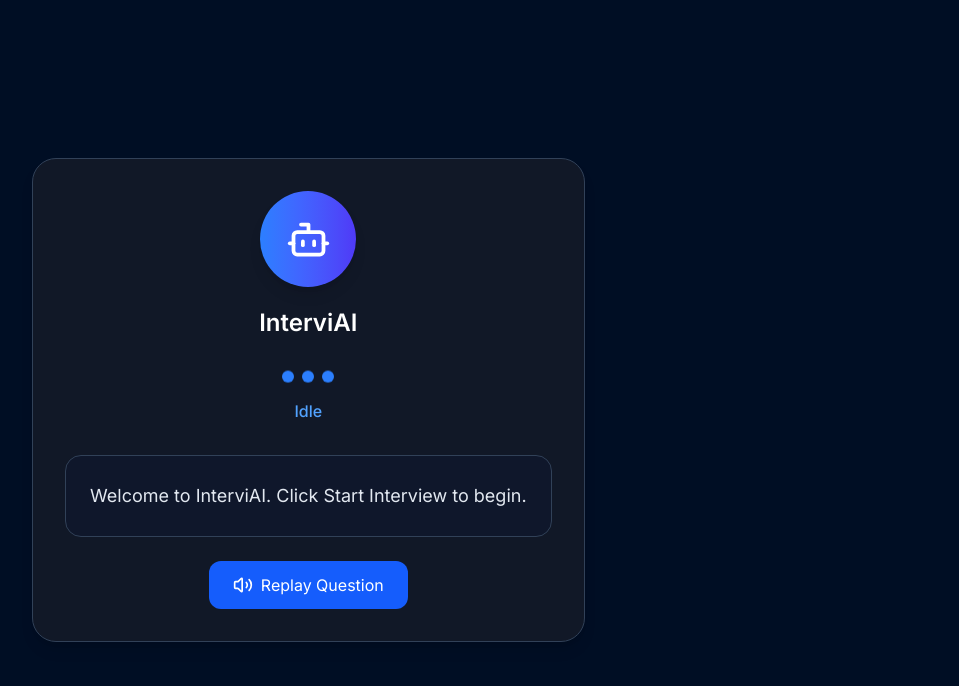
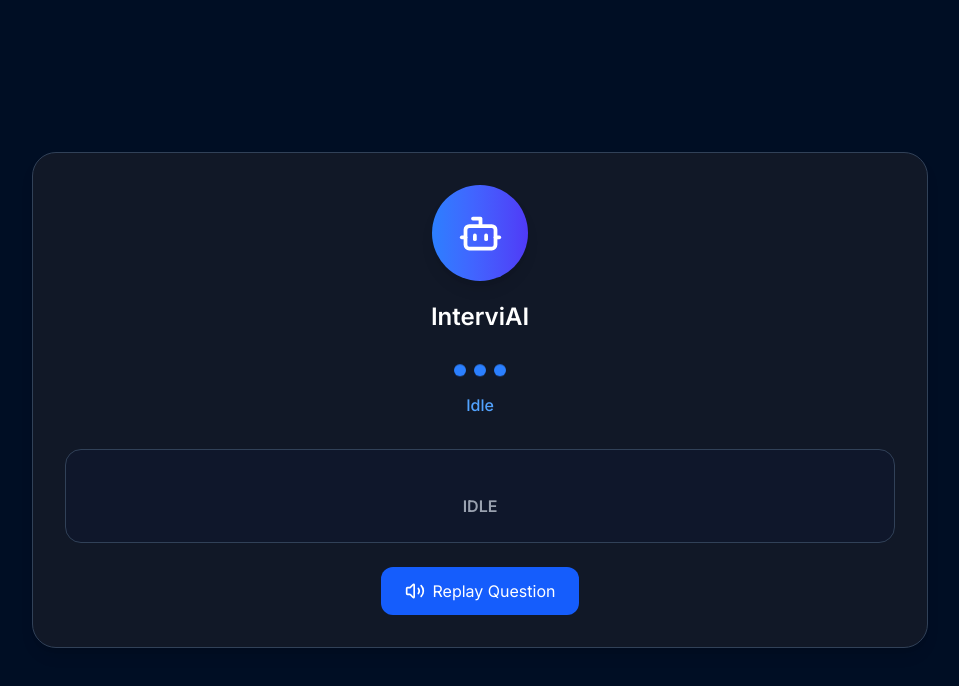
Before and after one commit to arvind6206/InterviAI, a React (Vite) app in the folder client/: page /interview in a window 1280 px wide. Shown: the top 686 px of the page, without its empty margins (8-967 px from the left). Built offline with nearby package versions, Linux system fonts and the light colour scheme; no server answers.

Commit message:
interview

```diff
--- a/client/src/components/interview/VoiceAssistant.jsx
+++ b/client/src/components/interview/VoiceAssistant.jsx
@@ -1,62 +1,67 @@
-import {Bot, Volume2 } from 'lucide-react';
+import { Bot, Volume2 } from "lucide-react";
 
 function VoiceAssistant({
   status = "idle",
-    question = "Welcome to InterviAI. Click Start Interview to begin."
+  question = "Welcome to InterviAI. Click Start Interview to begin.",
 }) {
   return (
-        <div className='w-full bg-[#111827] border border-slate-700 rounded-3xl p-8 shadow-lg'>
-
+    <div className="w-full bg-[#111827] border border-slate-700 rounded-3xl p-8 shadow-lg">
       {/*avatar*/}
-            <div className='flex flex-col items-center'>
-                <div className='w-24 h-24 rounded-full bg-gradient-to-r from-blue-500 to-indigo-600
-                flex items-center justify-center shadow-lg'>
-                    <Bot className='text-white' size={45}/>
-
+      <div className="flex flex-col items-center">
+        <div
+          className="w-24 h-24 rounded-full bg-gradient-to-r from-blue-500 to-indigo-600
+                flex items-center justify-center shadow-lg"
+        >
+          <Bot className="text-white" size={45} />
         </div>
 
-                <h2 className='text-2xl font-bold text-white mt-5'>
-                    InterviAI
-                </h2>
-
+        <h2 className="text-2xl font-bold text-white mt-5">InterviAI</h2>
       </div>
 
       {/*Animation*/}
 
-            <div className='flex justify-center gap-2 mt-8'>
-                <span className='w-3 h-3 rounded-full bg-blue-500 animate-bounce'></span>
-                <span className='w-3 h-3 rounded-full bg-blue-500 animate-bounce delay-100'></span>
-                <span className='w-3 h-3 rounded-full bg-blue-500 animate-bounce delay-100'></span>
-
+      <div className="flex justify-center gap-2 mt-8">
+        <span className="w-3 h-3 rounded-full bg-blue-500 animate-bounce"></span>
+        <span className="w-3 h-3 rounded-full bg-blue-500 animate-bounce delay-100"></span>
+        <span className="w-3 h-3 rounded-full bg-blue-500 animate-bounce delay-100"></span>
       </div>
 
-            <p className='text-center text-blue-400 font-medium mt-4 capitalize'>
+      <p className="text-center text-blue-400 font-medium mt-4 capitalize">
         {status}
       </p>
 
       {/*ques*/}
 
-            <div className='mt-8 bg-slate-900 border border-slate-700 rounded-2xl p-6'>
-                <p className='text-slate-200 text-lg leading-8 text-center'>
-                    {question}
+      <div className="mt-8 bg-slate-900 border border-slate-700 rounded-2xl p-6">
+        <p
+          className={`text-center font-semibold mt-5
+  ${
+    status === "speaking"
+      ? "text-blue-400"
+      : status === "listening"
+        ? "text-green-400"
+        : status === "thinking"
+          ? "text-yellow-400"
+          : "text-gray-400"
+  }`}
+        >
+          {status.toUpperCase()}
         </p>
-
       </div>
 
       {/*replay*/}
 
-            <div className='flex justify-center mt-6'>
-                <button className='flex items-center gap-2 bg-blue-600 hover:bg-blue-700
-                transition px-6 py-3 rounded-xl text-white'>
+      <div className="flex justify-center mt-6">
+        <button
+          className="flex items-center gap-2 bg-blue-600 hover:bg-blue-700
+                transition px-6 py-3 rounded-xl text-white"
+        >
           <Volume2 size={20} />
           Replay Question
         </button>
-
       </div>
-
-
     </div>
-    )
+  );
 }
 
-export default VoiceAssistant
+export default VoiceAssistant;
--- a/client/src/pages/Interview.jsx
+++ b/client/src/pages/Interview.jsx
@@ -1,14 +1,62 @@
+import { useEffect, useState } from "react";
 import VoiceAssistant from "../components/interview/VoiceAssistant";
+import api from "../api/axios.js";
 // import QuestionCard from "../components/interview/QuestionCard";
 // import Transcript from "../components/interview/Transcript";
 // import Controls from "../components/interview/Controls";
 // import Timer from "../components/interview/Timer";
 
 function Interview() {
+  const [status, setStatus] = useState("idle");
+  const [question, setQuestion] = useState("")
+  const [interviewId, setInterviewId] = useState("");
+  const [loading, setLoading] = useState(true)
+
+  useEffect(() => {
+    startInterview()
+  }, [])
+
+  async function startInterview(){
+    try {
+      setLoading(true)
+      const token = localStorage.getItem("token");
+      const response = await api.post(
+        "/interview/start",
+        {},
+        {
+          headers: {
+            token,
+          }
+        }
+      )
+
+      console.log(response.data)
+      setInterviewId(response.data.interviewId)
+      setQuestion(response.data.question)
+      setStatus("speaking")
+    } catch (error) {
+      console.log(error)
+      toast.error("Unable to start interview")
+    } finally {
+      setLoading(false)
+    }
+  }
+
+  if(loading){
+    return (
+      <div className='min-h-screen bg-[#000E24] flex items-center justify-center text-white text-xl'>
+        Preparing your interview...
+        </div>
+    )
+  }
+
   return (
     <div className="min-h-screen bg-[#000E24] flex items-center jutify-center p-10">
-      <div>
-        <VoiceAssistant />
+      <div className='w-full max-w-4xl'>
+        <VoiceAssistant
+          status={status}
+          question={question}
+        />
       </div>
     </div>
   );
```
Also changed, not shown: client/src/utils/speak.js (added). Lines whose indentation alone changed are shown as unchanged.
